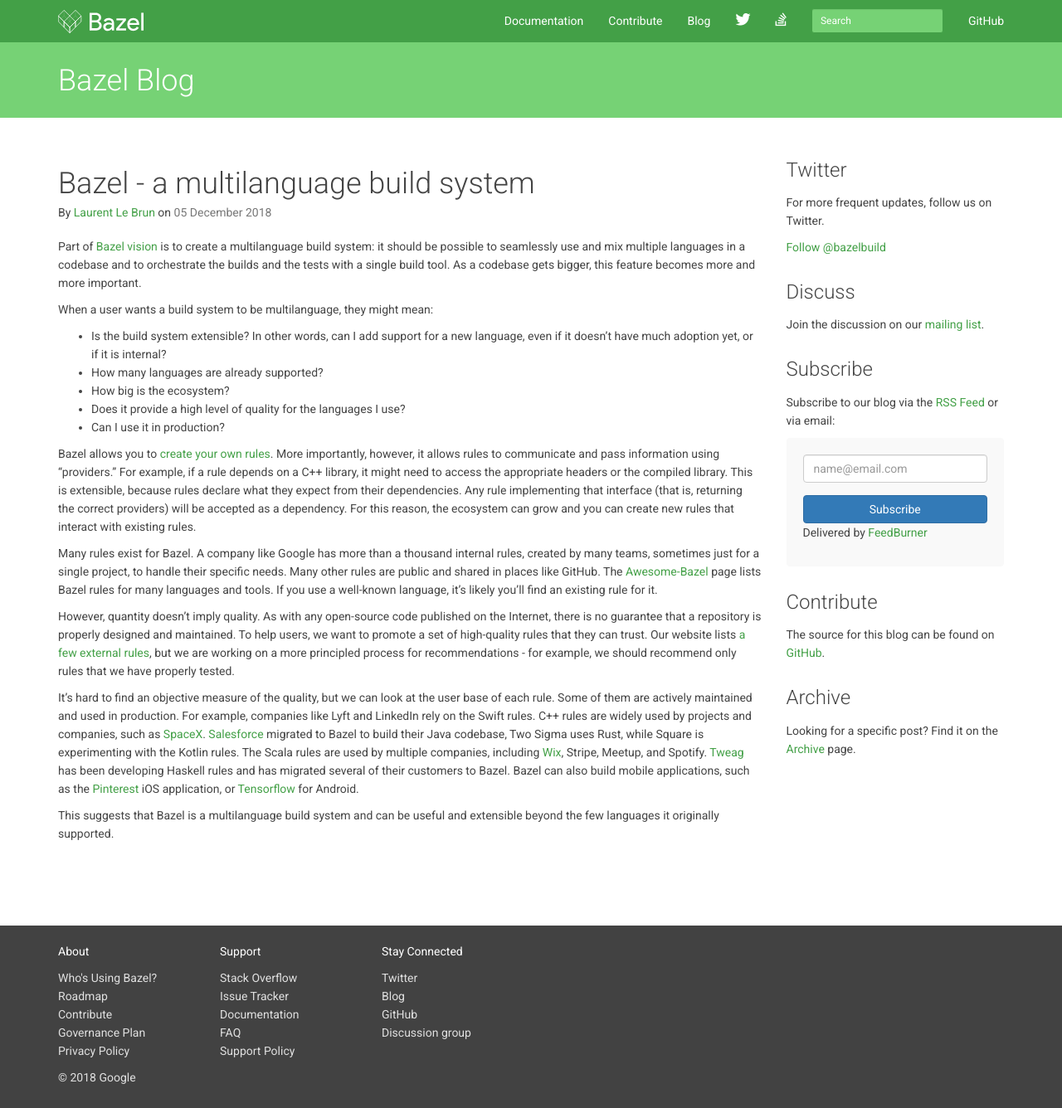
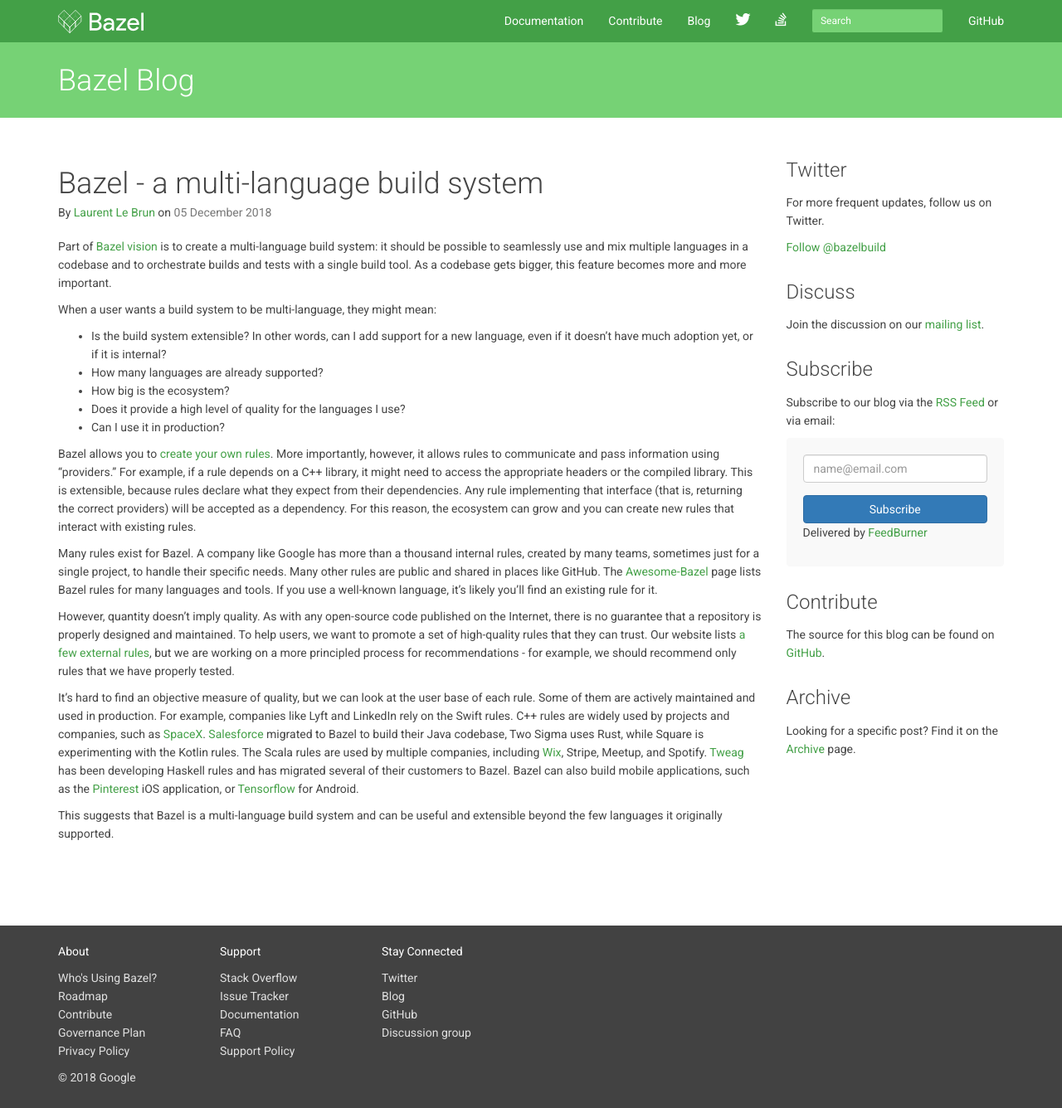
Before and after one commit to bazelbuild/bazel-blog, a Jekyll site: the page built from _posts/2018-12-05-multilanguage-build-system.md, in a window 1280 px wide and 1400 px high, cut to the strip 0-1336 px from the top of the window. Shown: the whole strip at 83% size. Built offline with Jekyll 4.4.1, drawn with Linux system fonts in a browser that asks for light colours; nearby versions of some CDN libraries; library files that are not in the unit come from our copies; Markdown is read by kramdown in place of the engine named in the settings.

Commit message:
Fixes after code review

```diff
--- a/_posts/2018-12-05-multilanguage-build-system.md
+++ b/_posts/2018-12-05-multilanguage-build-system.md
@@ -1,17 +1,17 @@
 ---
 layout: posts
-title: "Bazel - a multilanguage build system"
+title: "Bazel - a multi-language build system"
 authors:
   - laurentlb
 ---
 
 Part of [Bazel vision](https://docs.bazel.build/versions/master/bazel-overview.html)
-is to create a multilanguage build system: it should be possible to seamlessly
-use and mix multiple languages in a codebase and to orchestrate the builds and
-the tests with a single build tool. As a codebase gets bigger, this feature
+is to create a multi-language build system: it should be possible to seamlessly
+use and mix multiple languages in a codebase and to orchestrate builds and
+tests with a single build tool. As a codebase gets bigger, this feature
 becomes more and more important.
 
-When a user wants a build system to be multilanguage, they might mean:
+When a user wants a build system to be multi-language, they might mean:
 
 *   Is the build system extensible? In other words, can I add support for a new
     language, even if it doesn't have much adoption yet, or if it is internal?
@@ -44,7 +44,7 @@
 we are working on a more principled process for recommendations - for example,
 we should recommend only rules that we have properly tested.
 
-It's hard to find an objective measure of the quality, but we can look at the
+It's hard to find an objective measure of quality, but we can look at the
 user base of each rule. Some of them are actively maintained and used in
 production. For example, companies like Lyft and LinkedIn rely on the Swift
 rules. C++ rules are widely used by projects and companies, such as
@@ -60,5 +60,5 @@
 [Tensorflow](https://github.com/tensorflow/tensorflow/tree/master/tensorflow/examples/android)
 for Android.
 
-This suggests that Bazel is a multilanguage build system and can be useful and
+This suggests that Bazel is a multi-language build system and can be useful and
 extensible beyond the few languages it originally supported.
```
